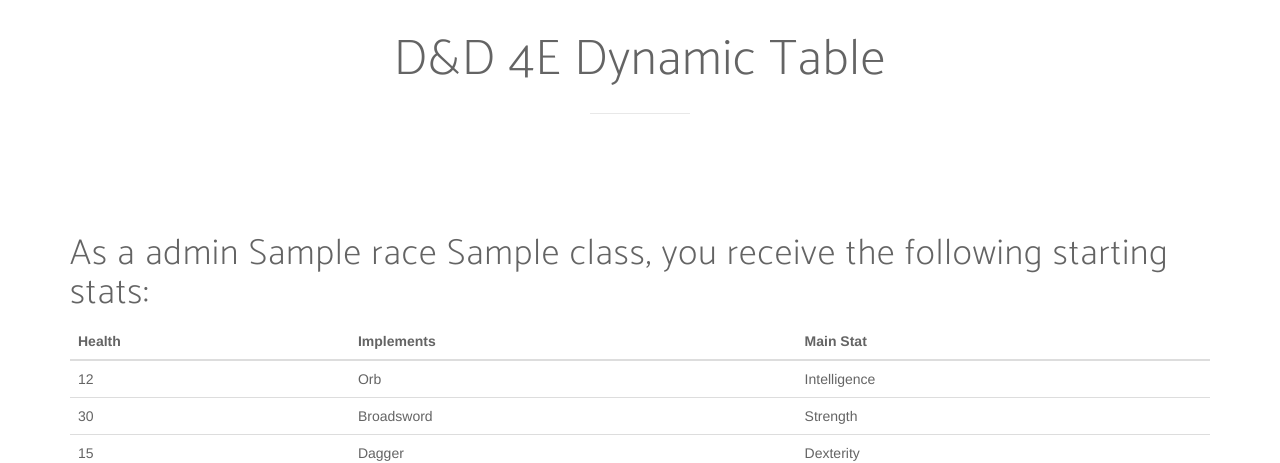
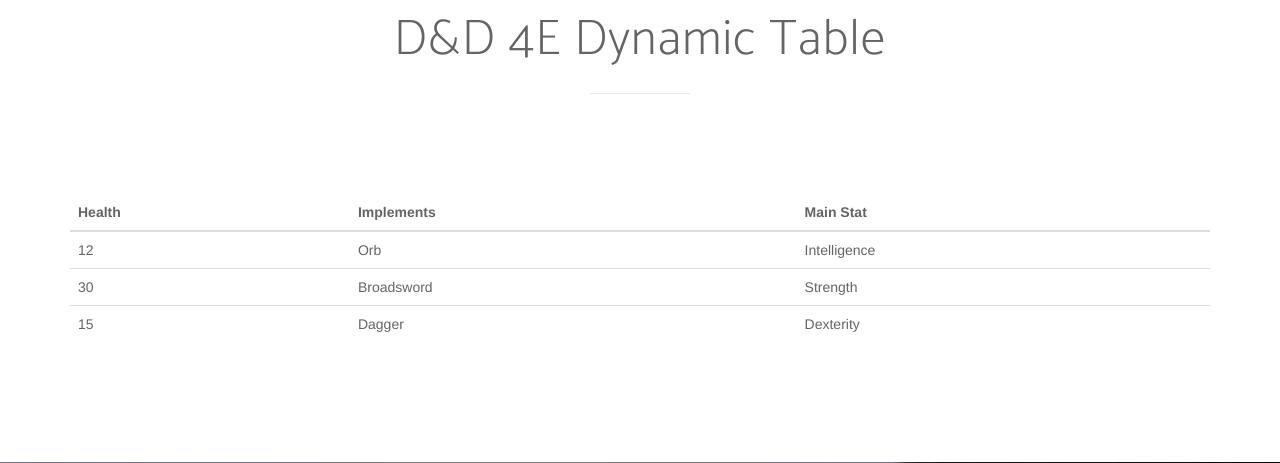
Before and after one commit to killerHELIX/dnd-knowledge-database-4e, a Flask app: template templates/index.html in a window 1280 px wide. Shown: the part 1599-2062 px from the top of the page. Run offline with Flask 2, Linux system fonts and the light colour scheme; the template is opened without the code that fills it: most values are stand-ins (such as "Sample title", 1, 10 or a date in 2020); some libraries are stand-ins or nearby versions; some web fonts are replaced.

Commit message:
removed lonesome '/' and fixed other things

```diff
--- a/server.py
+++ b/server.py
@@ -26,14 +26,7 @@ cur = conn.cursor(cursor_factory=psycopg2.extras.DictCursor)
 
 @socketio.on('connect')
 def makeConnection():
-
-  query = "SELECT name FROM race;"
-  mog = cur.mogrify(query)
-  cur.execute(mog)
-  races = cur.fetchall()
-  print (races)
-
-  emit ('updateInfo', races)
+  print("Entered makeConnection on SERVER.PY")
 
 @app.route('/', methods=['GET', 'POST'])
 def mainIndex():
--- a/static/js/userInputController.js
+++ b/static/js/userInputController.js
@@ -6,6 +6,7 @@ dnd.controller('inputController', function($scope) {
     $scope.possibleLevels = [];
     $scope.possibleRaces = ['Human', 'Dragonborn', 'Dwarf', 'Eladrin', 'Elf', 'Half-Elf', 'Halfling', 'Tiefling'];
     $scope.possibleClasses = ['Cleric', 'Fighter', 'Paladin', 'Ranger', 'Rogue', 'Warlock', 'Warlord', 'Wizard'];
+    $scope.statsEntered = false;
 
     $scope.selectedLevel = 'Level';
     $scope.selectedRace = 'Race';
@@ -21,6 +22,14 @@ dnd.controller('inputController', function($scope) {
         }
     };
 
+    $scope.getInfo = function(){
+        $scope.statsEntered = true;
+        console.log($scope.statsEntered);
+        console.log($scope.selectedLevel);
+        console.log($scope.selectedRace);
+        console.log($scope.selectedClass);
+    };
+
     socket.on('connect', function() {
         console.log('connected');
 
--- a/templates/index.html
+++ b/templates/index.html
@@ -29,7 +29,7 @@
 
     <!-- bootstrap select styling -->
     <!-- Latest compiled and minified CSS -->
-    <link rel="stylesheet" href="https://cdnjs.cloudflare.com/ajax/libs/bootstrap-select/1.11.2/css/bootstrap-select.min.css">\
+    <link rel="stylesheet" href="https://cdnjs.cloudflare.com/ajax/libs/bootstrap-select/1.11.2/css/bootstrap-select.min.css">
 
     <!-- AngularJS -->
     <script type="text/javascript" src="https://ajax.googleapis.com/ajax/libs/angularjs/1.4.8/angular.min.js"></script>
@@ -118,7 +118,7 @@
                       <option ng-repeat="class in possibleClasses">{{ '{{class}}' }}</option>
                     </select>
 
-                    <input type="submit" value="Go" class="btn btn-secondary">
+                    <input type="submit" value="Go" class="btn btn-secondary" ng-click="getInfo()">
                 </div>
             </div>
         </div>
@@ -135,7 +135,7 @@
                 </div>
             </div>
 
-            <h1>As a {{level}} {{race}} {{class}}, you receive the following starting stats:</h1>
+            <h1 ng-show='statsEntered'>As a {{selectedLevel}} {{selectedRace}} {{selectedClass}}, you receive the following starting stats:</h1>
 
             <table class="table table-hover">
                 <thead>
```
